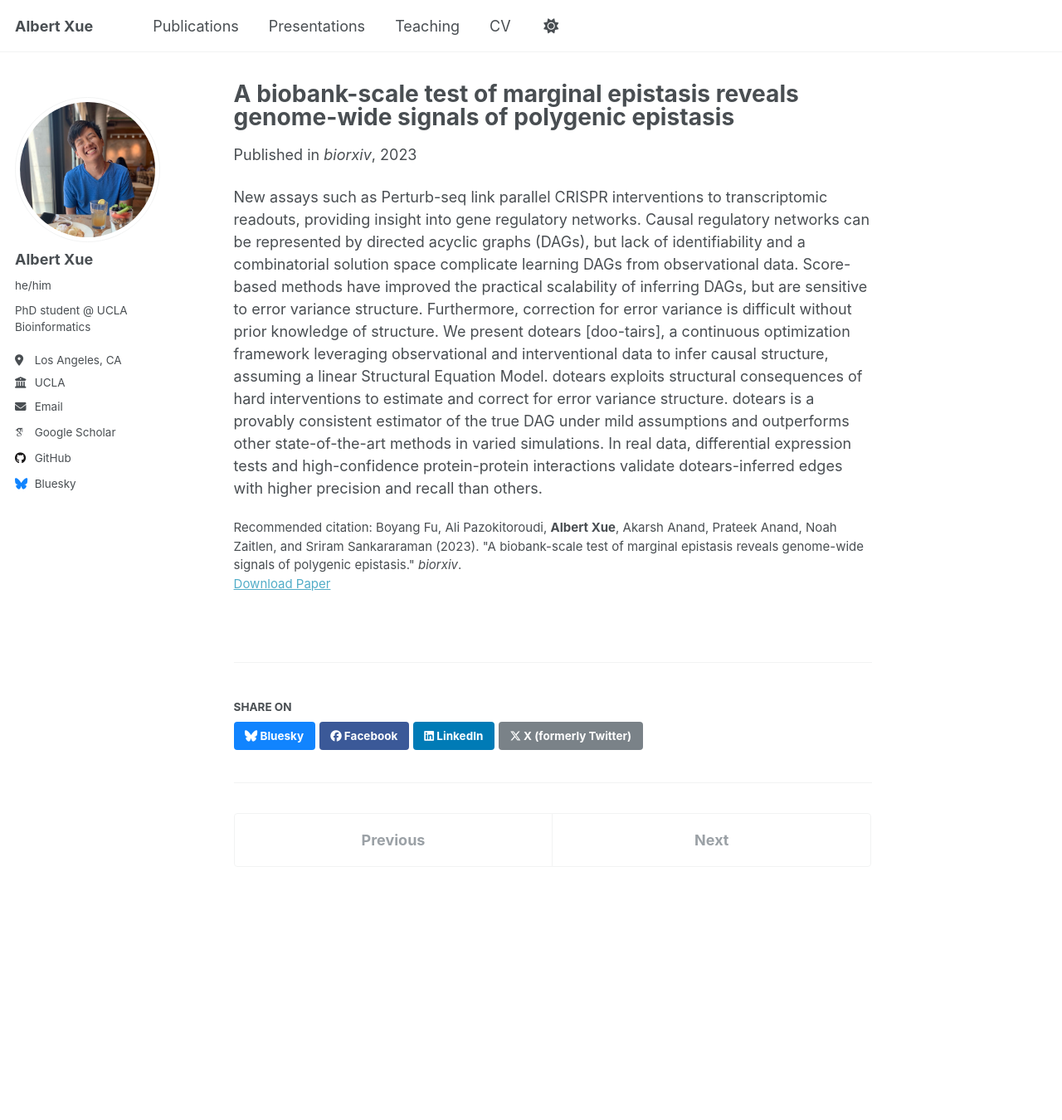
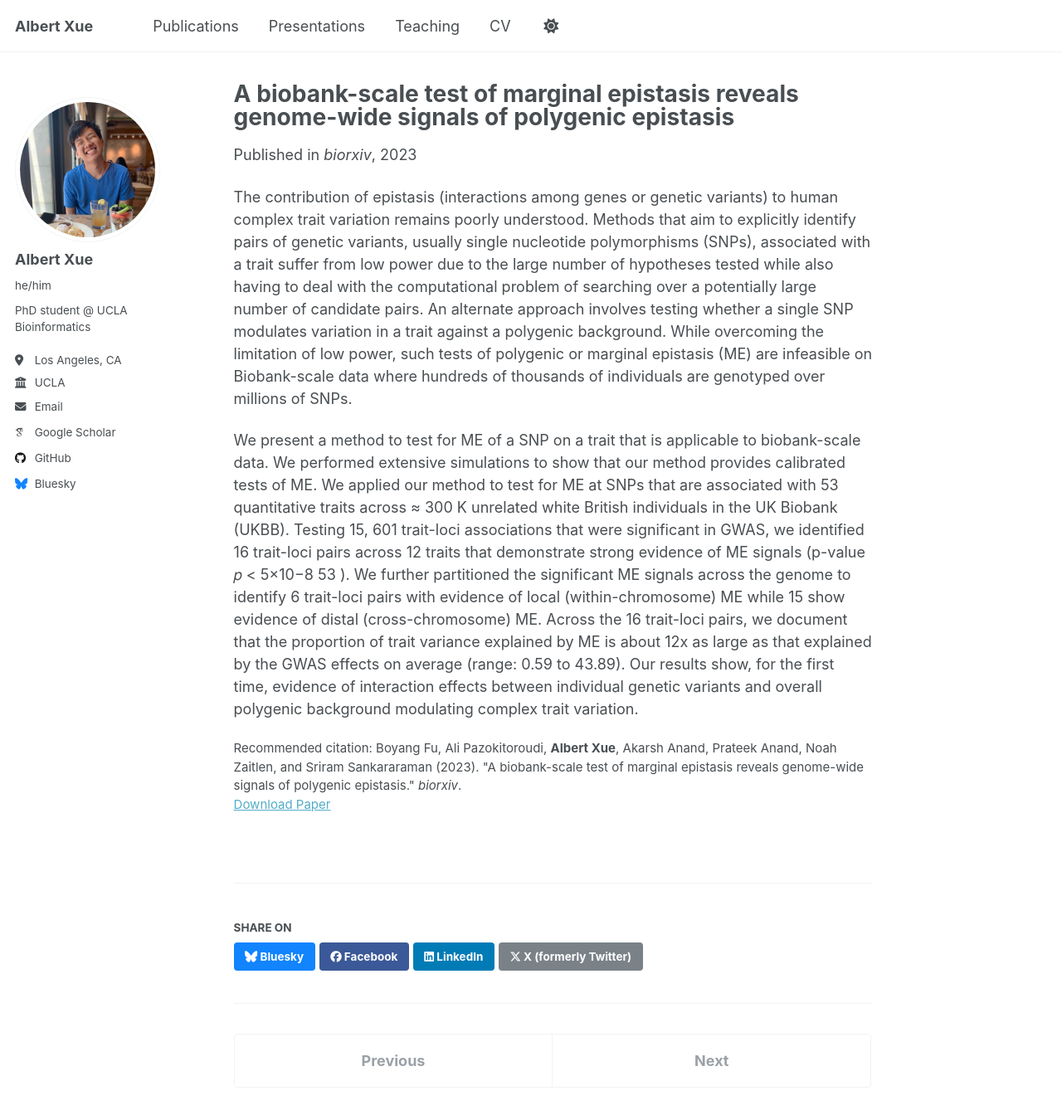
Before and after one commit to asxue/asxue.github.io, a Jekyll site: the page built from _publications/2023-09-12-marginal-epistasis.md, in a window 1280 px wide and 1400 px high. Shown: the top 1350 px of the window at 83% size. Built offline with Jekyll 4.4.1, drawn with Linux system fonts in a browser that asks for light colours; some web fonts are replaced.

```diff
--- a/_publications/2023-09-12-marginal-epistasis.md
+++ b/_publications/2023-09-12-marginal-epistasis.md
@@ -10,4 +10,9 @@ paperurl: 'https://www.biorxiv.org/content/10.1101/2023.09.10.557084v1.abstract'
 citation: 'Boyang Fu, Ali Pazokitoroudi, <b>Albert Xue</b>, Akarsh Anand, Prateek Anand, Noah Zaitlen, and Sriram Sankararaman (2023). &quot;A biobank-scale test of marginal epistasis reveals genome-wide signals of polygenic epistasis.&quot; <i>biorxiv</i>.'
 ---
 
-New assays such as Perturb-seq link parallel CRISPR interventions to transcriptomic readouts, providing insight into gene regulatory networks. Causal regulatory networks can be represented by directed acyclic graphs (DAGs), but lack of identifiability and a combinatorial solution space complicate learning DAGs from observational data. Score-based methods have improved the practical scalability of inferring DAGs, but are sensitive to error variance structure. Furthermore, correction for error variance is difficult without prior knowledge of structure. We present dotears [doo-tairs], a continuous optimization framework leveraging observational and interventional data to infer causal structure, assuming a linear Structural Equation Model. dotears exploits structural consequences of hard interventions to estimate and correct for error variance structure. dotears is a provably consistent estimator of the true DAG under mild assumptions and outperforms other state-of-the-art methods in varied simulations. In real data, differential expression tests and high-confidence protein-protein interactions validate dotears-inferred edges with higher precision and recall than others.
+The contribution of epistasis (interactions among genes or genetic variants) to human complex trait variation remains poorly understood. Methods that aim to explicitly identify pairs of genetic variants, usually single nucleotide polymorphisms (SNPs), associated with a trait suffer from low power due to the large number of hypotheses tested while also having to deal with the computational problem of searching over a potentially large number of candidate pairs. An alternate approach involves testing whether a single SNP modulates variation in a trait against a polygenic background. While overcoming the limitation of low power, such tests of polygenic or marginal epistasis (ME) are infeasible on Biobank-scale data where hundreds of thousands of individuals are genotyped over millions of SNPs.
+
+We present a method to test for ME of a SNP on a trait that is applicable to biobank-scale data. We performed extensive simulations to show that our method provides calibrated tests of ME. We applied our method to test for ME at SNPs that are associated with 53 quantitative traits across ≈ 300 K unrelated white British individuals in the UK Biobank (UKBB). Testing 15, 601 trait-loci associations that were significant in GWAS, we identified 16 trait-loci pairs across 12 traits that demonstrate strong evidence of ME signals (p-value 𝑝 <
+5×10−8
+53
+). We further partitioned the significant ME signals across the genome to identify 6 trait-loci pairs with evidence of local (within-chromosome) ME while 15 show evidence of distal (cross-chromosome) ME. Across the 16 trait-loci pairs, we document that the proportion of trait variance explained by ME is about 12x as large as that explained by the GWAS effects on average (range: 0.59 to 43.89). Our results show, for the first time, evidence of interaction effects between individual genetic variants and overall polygenic background modulating complex trait variation.
```
Also changed, not shown: _publications/2025-08-14-multiplexed-perturbation-screens.md (added, +13 -0 lines), 2 other files.
